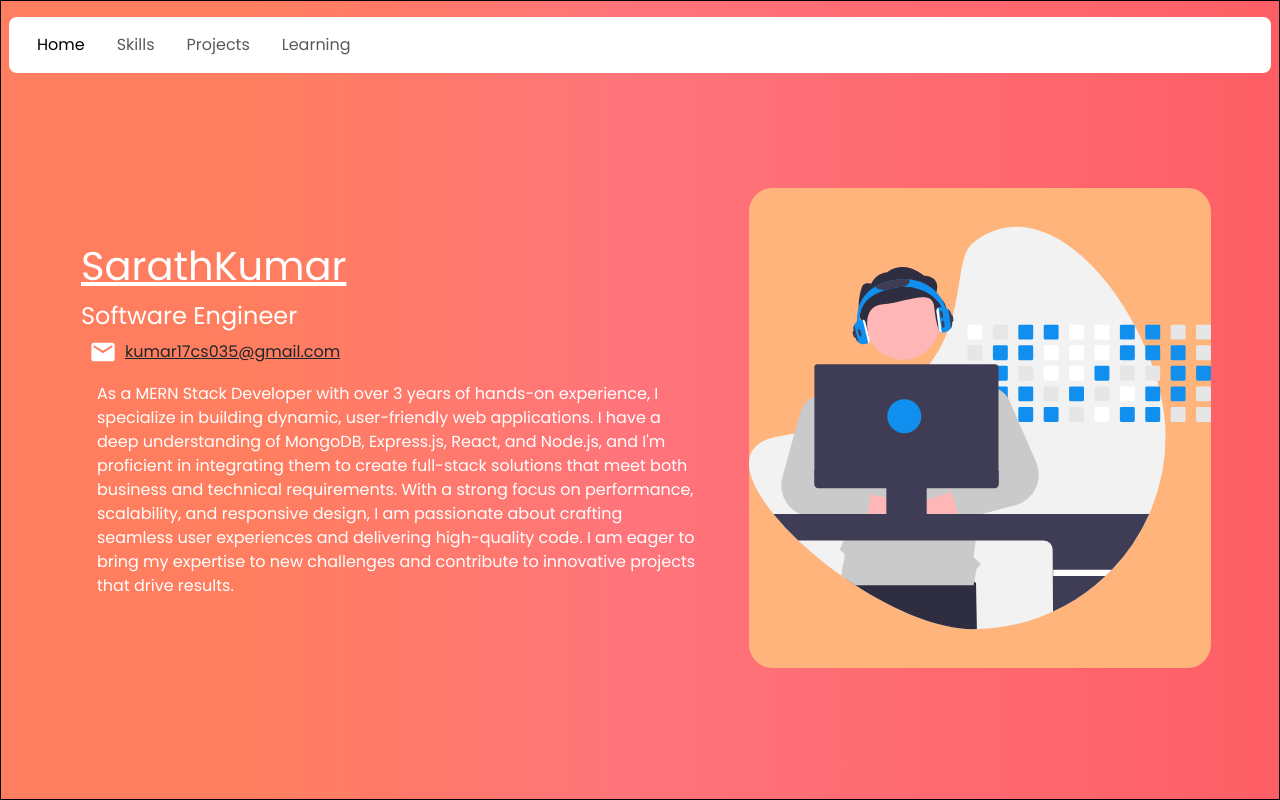
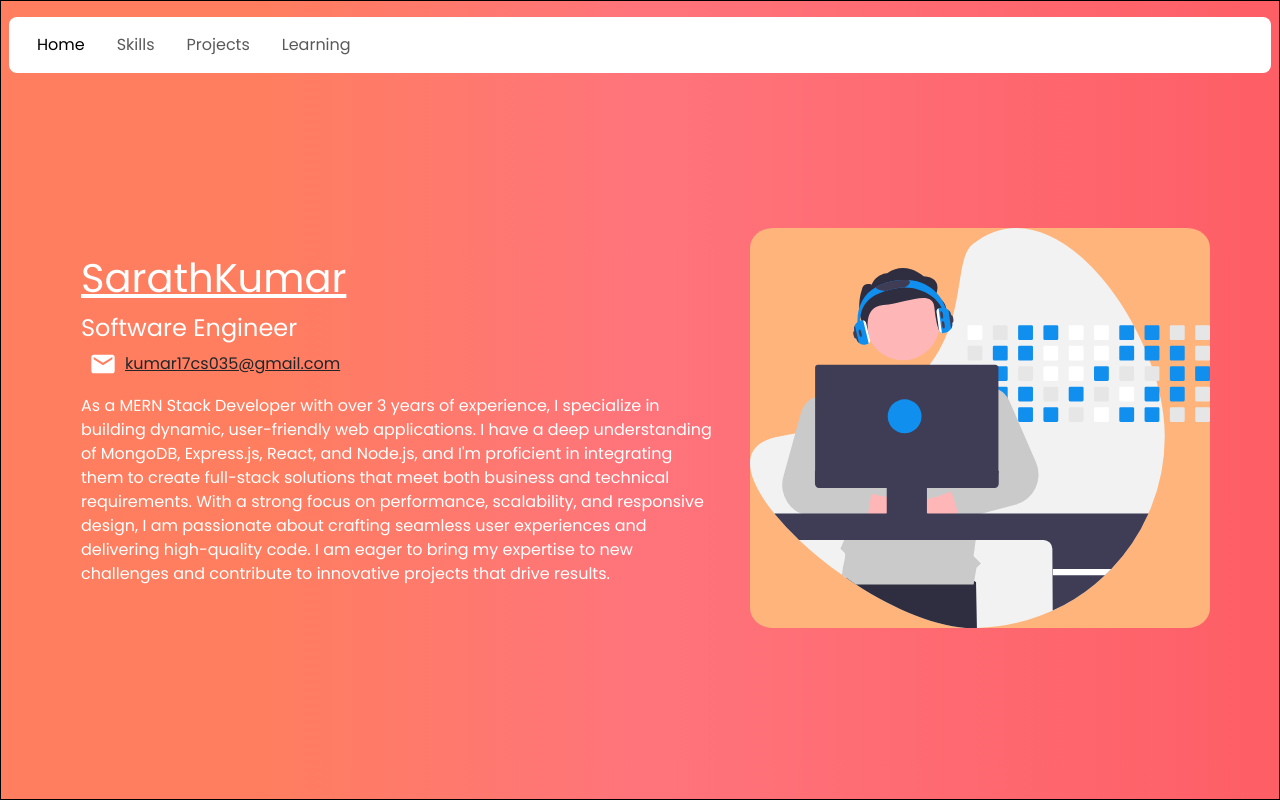
Before and after one commit to sarath1412k/portfolio, a React (Create React App) app: page /home in a window 1280 px wide. Built offline with nearby package versions, Linux system fonts and the light colour scheme.

Commit message:
border style changes

```diff
--- a/src/components/SelfIntro.tsx
+++ b/src/components/SelfIntro.tsx
@@ -1,5 +1,5 @@
 import React from "react"
-import { Card, CardBody, CardSubtitle, CardText, CardTitle } from "reactstrap"
+import { Card, CardSubtitle, CardText, CardTitle } from "reactstrap"
 import { homeDetails } from "../utils/Constants"
 import { MdEmail } from "react-icons/md";
 
@@ -11,11 +11,9 @@ const SelfIntro: React.FC = () => {
       <CardSubtitle className="d-flex align-items-center">
         <MdEmail className="fs-3 mx-2" />
         <a className="text-dark" href={`mailto:${homeDetails.email}?subject=iInterview&body=`}>{homeDetails.email}</a></CardSubtitle>
-      <CardBody>
-        <CardText >
+        <CardText className="my-3 ls-2" >
           {homeDetails.homePageContent()}
         </CardText>
-      </CardBody>
     </Card>
   )
 }
--- a/src/layouts/Layout.tsx
+++ b/src/layouts/Layout.tsx
@@ -51,7 +51,7 @@ const Layout: React.FC<any> = ({ children }) => {
           </Nav>
         </Collapse>
       </Navbar>
-      <div className="main-container d-flex flex-column flex-grow-1 mx-5">
+      <div className="main-container d-flex flex-column flex-grow-1 mx-2 mx-md-5">
         {children}
       </div>
     </Container>
--- a/src/pages/styles.css
+++ b/src/pages/styles.css
@@ -1,5 +1,5 @@
 .home-img-container {
-  height: 600px;
+  height: 500px;
 }
 
 .developer-img {
--- a/src/utils/Constants.ts
+++ b/src/utils/Constants.ts
@@ -30,6 +30,7 @@ import jupyter from "../assets/images/language/jupyter.png"
 import { FaReact, FaNodeJs, FaBootstrap } from "react-icons/fa";
 import { SiRedux , SiMongodb, SiMongoose, SiTypescript} from "react-icons/si";
 
+
 const homeDetails = {
   name: "SarathKumar",
   position: "Software Engineer",
@@ -39,7 +40,7 @@ const homeDetails = {
   skills: ["React", "Node Js", "Express", "Mongo DB", "HTML", "CSS", "JavaScript"],
   interests: ["Data Science", "Machine Learning"],
   learning: ["Python (jupyter notebook)", "Pandas", "Machine Learning",],
-  homePageContent: () => `As a MERN Stack Developer with over ${homeDetails.experience} years of hands-on experience, I specialize in building dynamic, user-friendly web applications. I have a deep understanding of MongoDB, Express.js, React, and Node.js, and I'm proficient in integrating them to create full-stack solutions that meet both business and technical requirements. With a strong focus on performance, scalability, and responsive design, I am passionate about crafting seamless user experiences and delivering high-quality code. I am eager to bring my expertise to new challenges and contribute to innovative projects that drive results.`,
+  homePageContent: () => `As a MERN Stack Developer with over ${homeDetails.experience} years of experience, I specialize in building dynamic, user-friendly web applications. I have a deep understanding of MongoDB, Express.js, React, and Node.js, and I'm proficient in integrating them to create full-stack solutions that meet both business and technical requirements. With a strong focus on performance, scalability, and responsive design, I am passionate about crafting seamless user experiences and delivering high-quality code. I am eager to bring my expertise to new challenges and contribute to innovative projects that drive results.`,
 }
 
 const skillDetails = {
```
